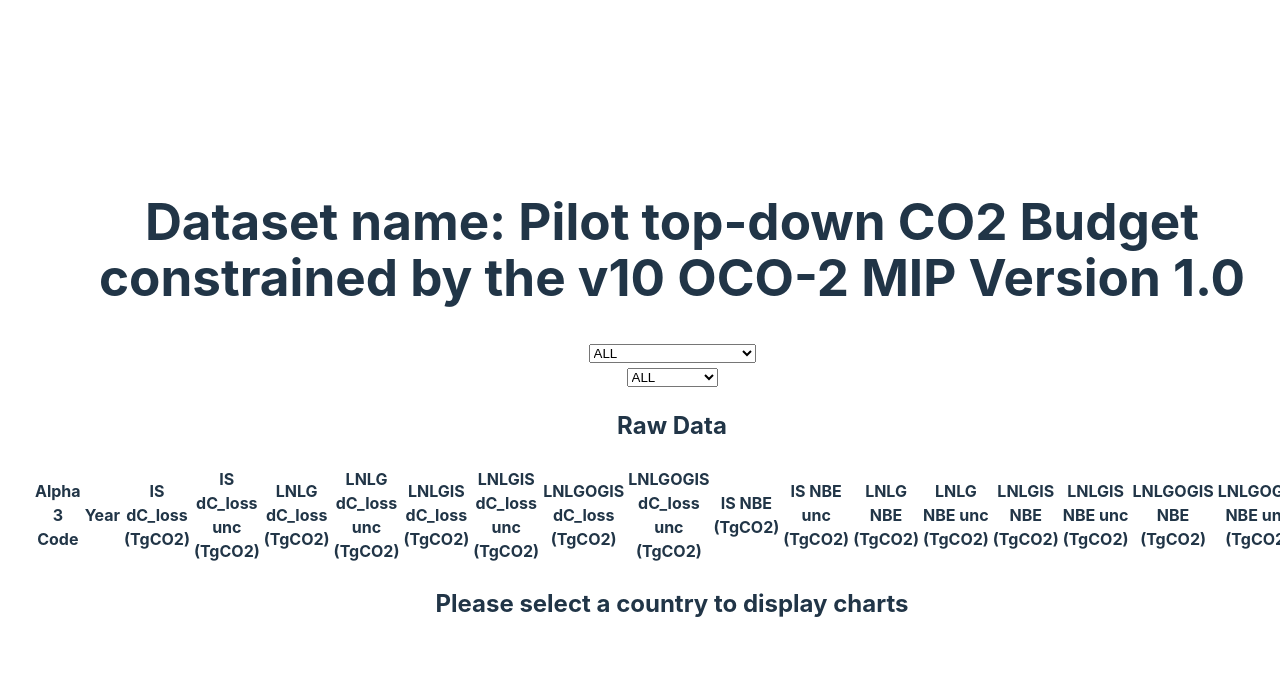
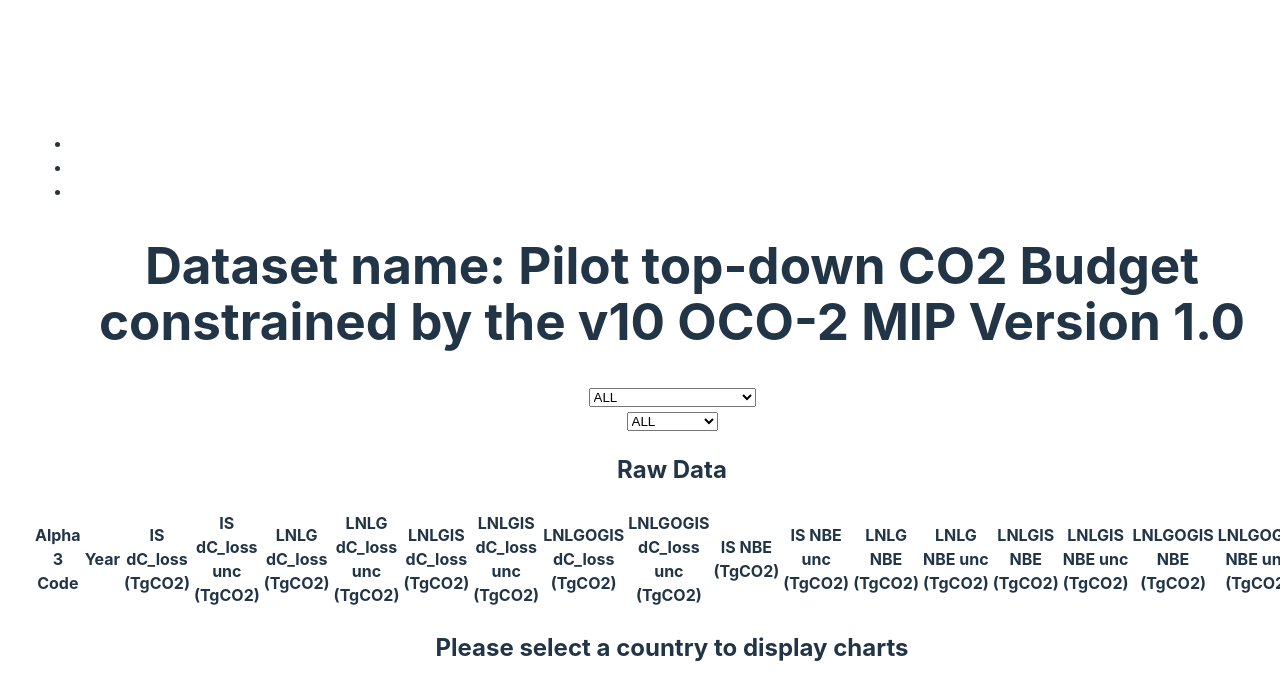
Before and after one commit to fatima-ali97/spaceApps2024, a React (Vite) app: page / in a window 1280 px wide. Shown: the top 700 px of the page. Built offline with nearby package versions, Linux system fonts and the light colour scheme.

Commit message:
MainNav added

```diff
--- a/src/App.jsx
+++ b/src/App.jsx
@@ -1,7 +1,8 @@
 import { useEffect, useState } from "react";
 import Papa from "papaparse";
 import "./App.css";
-import "./components/mainNav";
+import MainNav from "./components/mainNav";
+("./components/mainNav");
 import { Bar } from "react-chartjs-2";
 import {
   Chart as ChartJS,
@@ -197,7 +198,7 @@
 
   return (
     <>
-      <mainNav></mainNav>
+      <MainNav></MainNav>
       <div id="dashboard">
         <h1>
           Dataset name: Pilot top-down CO2 Budget constrained by the v10 OCO-2
--- a/src/components/mainNav.jsx
+++ b/src/components/mainNav.jsx
@@ -1,9 +1,9 @@
-function mainNav() {
+function MainNav() {
   return (
     <>
       <nav>
         <ul>
-          <li>h i</li>
+          <li></li>
           <li></li>
           <li></li>
         </ul>
@@ -12,4 +12,4 @@
   );
 }
 
-export default mainNav;
+export default MainNav;
```
